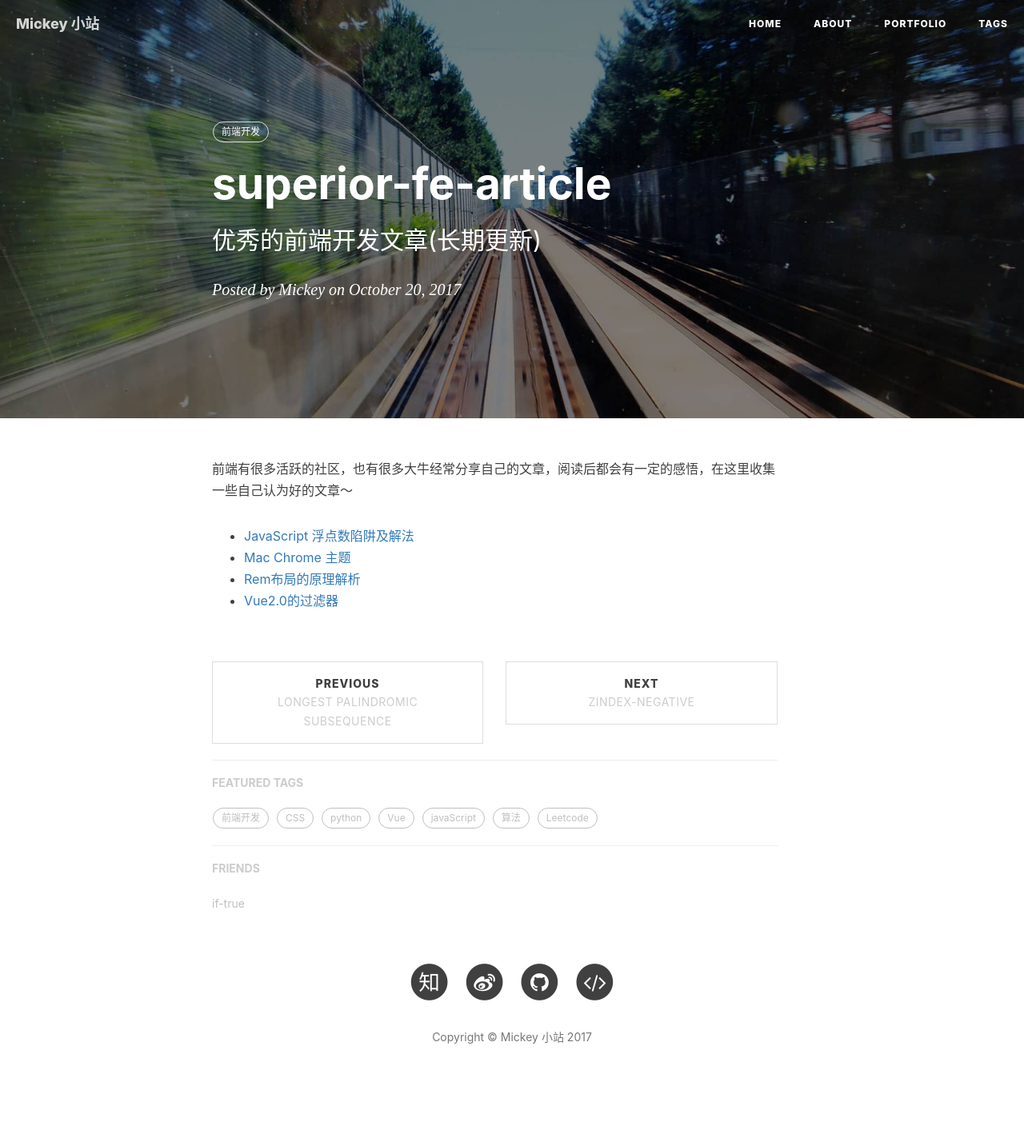
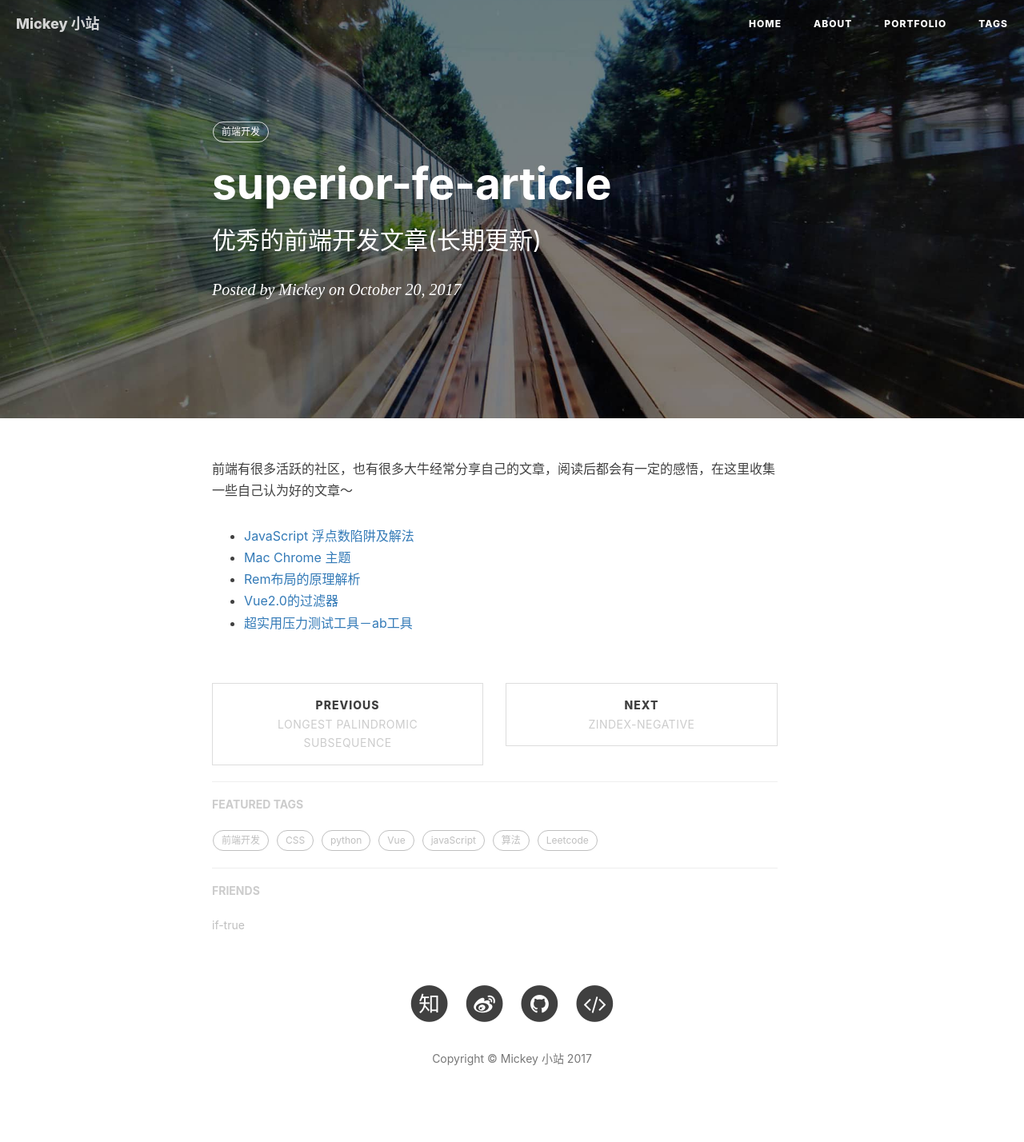
Before and after one commit to mickey0524/mickey0524.github.io, a Jekyll site: the page built from _posts/2017-10-20-superior-fe-article.md, in a window 1280 px wide. Shown: the whole page at 80% size. Built offline with Jekyll 4.4.1, drawn with Linux system fonts in a browser that asks for light colours; nearby versions of some CDN libraries; comment, search, counter and statistics services are not loaded; before the commit the page ends 1401 px from its top, so only the background shows below that.

Commit message:
feat(文章): 增加压测工具ab

```diff
--- a/_posts/2017-10-20-superior-fe-article.md
+++ b/_posts/2017-10-20-superior-fe-article.md
@@ -15,3 +15,4 @@ tags:
 * [Mac Chrome 主题](https://www.zhihu.com/question/20318191)
 * [Rem布局的原理解析](https://zhuanlan.zhihu.com/p/30413803?group_id=906220704115974144)
 * [Vue2.0的过滤器](https://www.w3cplus.com/vue/how-to-create-filters-in-vuejs.html)
+* [超实用压力测试工具－ab工具](http://www.jianshu.com/p/43d04d8baaf7)
```
